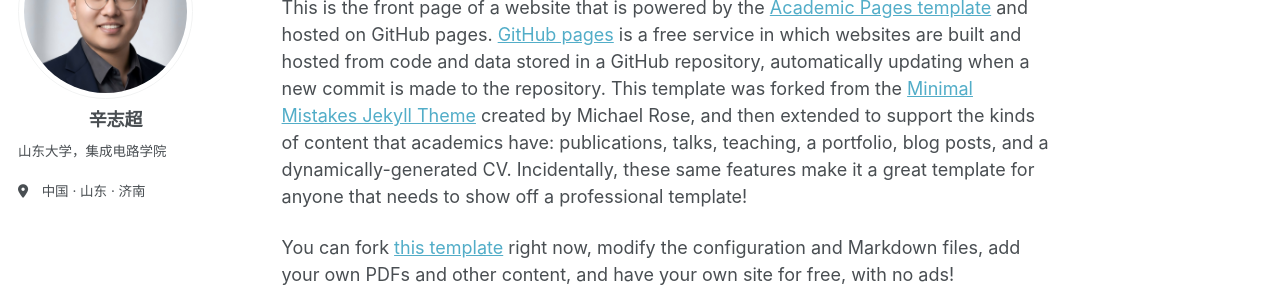
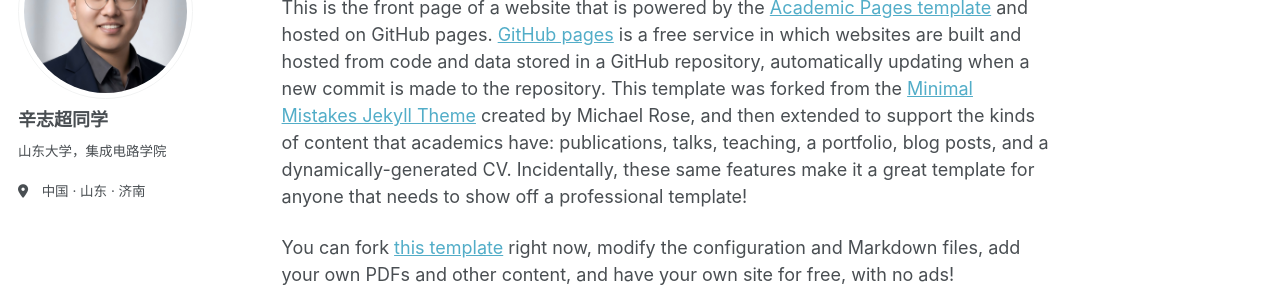
Before and after one commit to zhichaoxin/zhichaoxin.github.io, a Jekyll site: the page built from _pages/about.md, in a window 1280 px wide. Shown: the part 177-477 px from the top of the page. Built offline with Jekyll 4.4.1, drawn with Linux system fonts in a browser that asks for light colours; a script bundle is joined from its source files by our own code; library files that are not in the unit come from our copies.

Commit message:
Update _config.yml

```diff
--- a/_config.yml
+++ b/_config.yml
@@ -24,7 +24,7 @@ repository               : "zhichaoxin/zhichaoxin.github.io"
 author:
   # Biographic information
   avatar           : "xzc.png"
-  name             : "<center>辛志超</center>"
+  name             : "辛志超同学"
   pronouns         :
   bio              : "山东大学，集成电路学院"
   location         : "中国 · 山东 · 济南"
```
